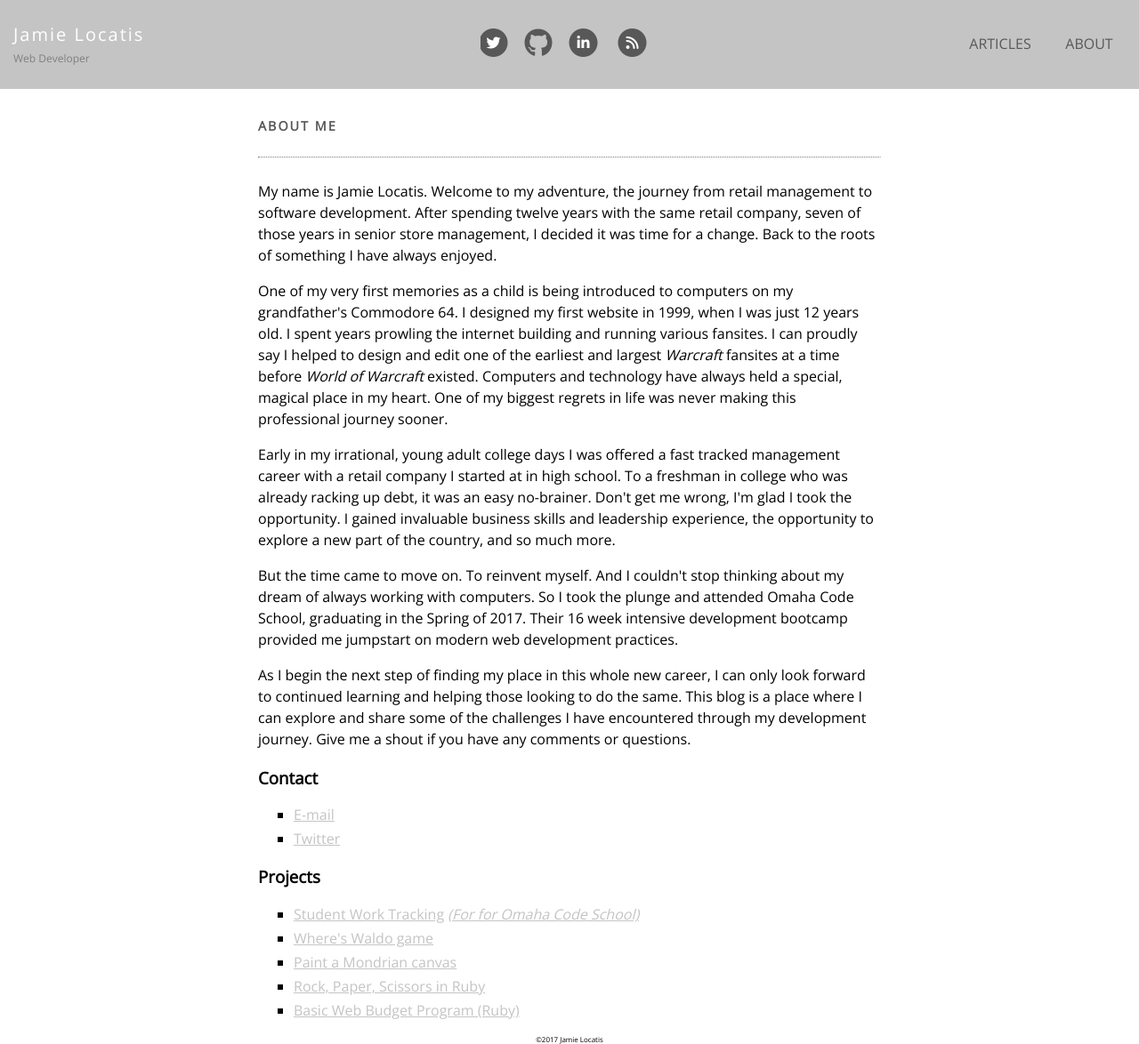
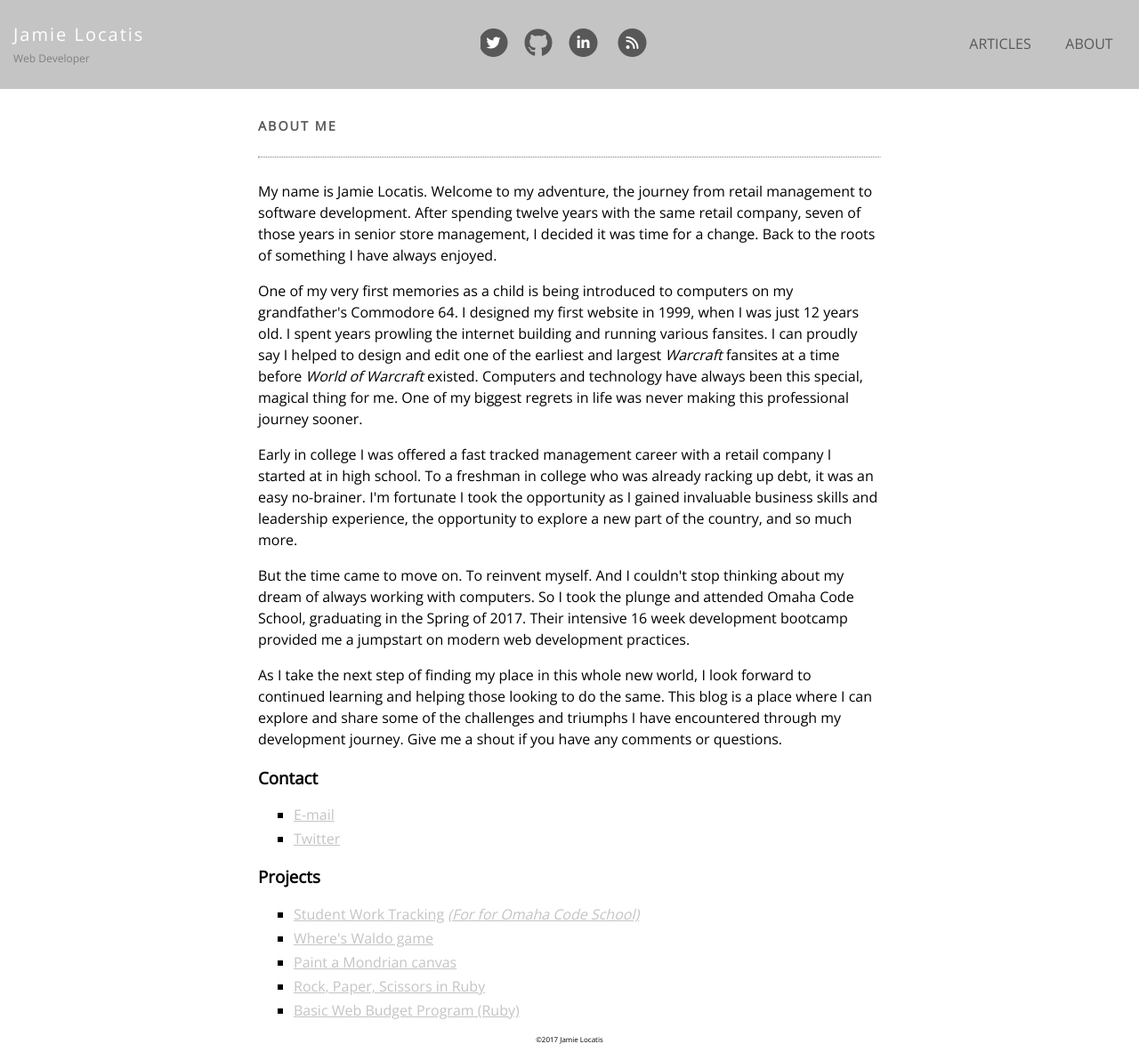
Before and after one commit to jlocatis/jlocatis.github.io, a Jekyll site: the page built from about.html, in a window 1280 px wide. Shown: the whole page at 89% size. Built offline with Jekyll 4.4.1, drawn with Linux system fonts in a browser that asks for light colours; nearby versions of some CDN libraries.

Commit message:
Fixed errors on About Me page

```diff
--- a/about.html
+++ b/about.html
@@ -12,13 +12,13 @@
 
 	<p>My name is Jamie Locatis. Welcome to my adventure, the journey from retail management to software development. After spending twelve years with the same retail company, seven of those years in senior store management, I decided it was time for a change. Back to the roots of something I have always enjoyed.</p>
 
-	<p>One of my very first memories as a child is being introduced to computers on my grandfather's Commodore 64. I designed my first website in 1999, when I was just 12 years old. I spent years prowling the internet building and running various fansites. I can proudly say I helped to design and edit one of the earliest and largest <em>Warcraft</em> fansites at a time before <em>World of Warcraft</em> existed. Computers and technology have always held a special, magical place in my heart. One of my biggest regrets in life was never making this professional journey sooner.</p>
+	<p>One of my very first memories as a child is being introduced to computers on my grandfather's Commodore 64. I designed my first website in 1999, when I was just 12 years old. I spent years prowling the internet building and running various fansites. I can proudly say I helped to design and edit one of the earliest and largest <em>Warcraft</em> fansites at a time before <em>World of Warcraft</em> existed. Computers and technology have always been this special, magical thing for me. One of my biggest regrets in life was never making this professional journey sooner.</p>
 
-	<p>Early in my irrational, young adult college days I was offered a fast tracked management career with a retail company I started at in high school. To a freshman in college who was already racking up debt, it was an easy no-brainer. Don't get me wrong, I'm glad I took the opportunity. I gained invaluable business skills and leadership experience, the opportunity to explore a new part of the country, and so much more.</p>
+	<p>Early in college I was offered a fast tracked management career with a retail company I started at in high school. To a freshman in college who was already racking up debt, it was an easy no-brainer. I'm fortunate I took the opportunity as I gained invaluable business skills and leadership experience, the opportunity to explore a new part of the country, and so much more.</p>
 
-	<p>But the time came to move on. To reinvent myself. And I couldn't stop thinking about my dream of always working with computers. So I took the plunge and attended <a href="http://www.omahacodeschool.com/" target="_blank">Omaha Code School</a>, graduating in the Spring of 2017. Their 16 week intensive development bootcamp provided me jumpstart on modern web development practices.</p>
+	<p>But the time came to move on. To reinvent myself. And I couldn't stop thinking about my dream of always working with computers. So I took the plunge and attended <a href="http://www.omahacodeschool.com/" target="_blank">Omaha Code School</a>, graduating in the Spring of 2017. Their intensive 16 week development bootcamp provided me a jumpstart on modern web development practices.</p>
 
-	<p>As I begin the next step of finding my place in this whole new career, I can only look forward to continued learning and helping those looking to do the same. This blog is a place where I can explore and share some of the challenges I have encountered through my development journey. Give me a shout if you have any comments or questions.</p>
+	<p>As I take the next step of finding my place in this whole new world, I  look forward to continued learning and helping those looking to do the same. This blog is a place where I can explore and share some of the challenges and triumphs I have encountered through my development journey. Give me a shout if you have any comments or questions.</p>
 
 	<div class="about-me-info">
 		<h3 class="article-title">Contact</h3>
```
